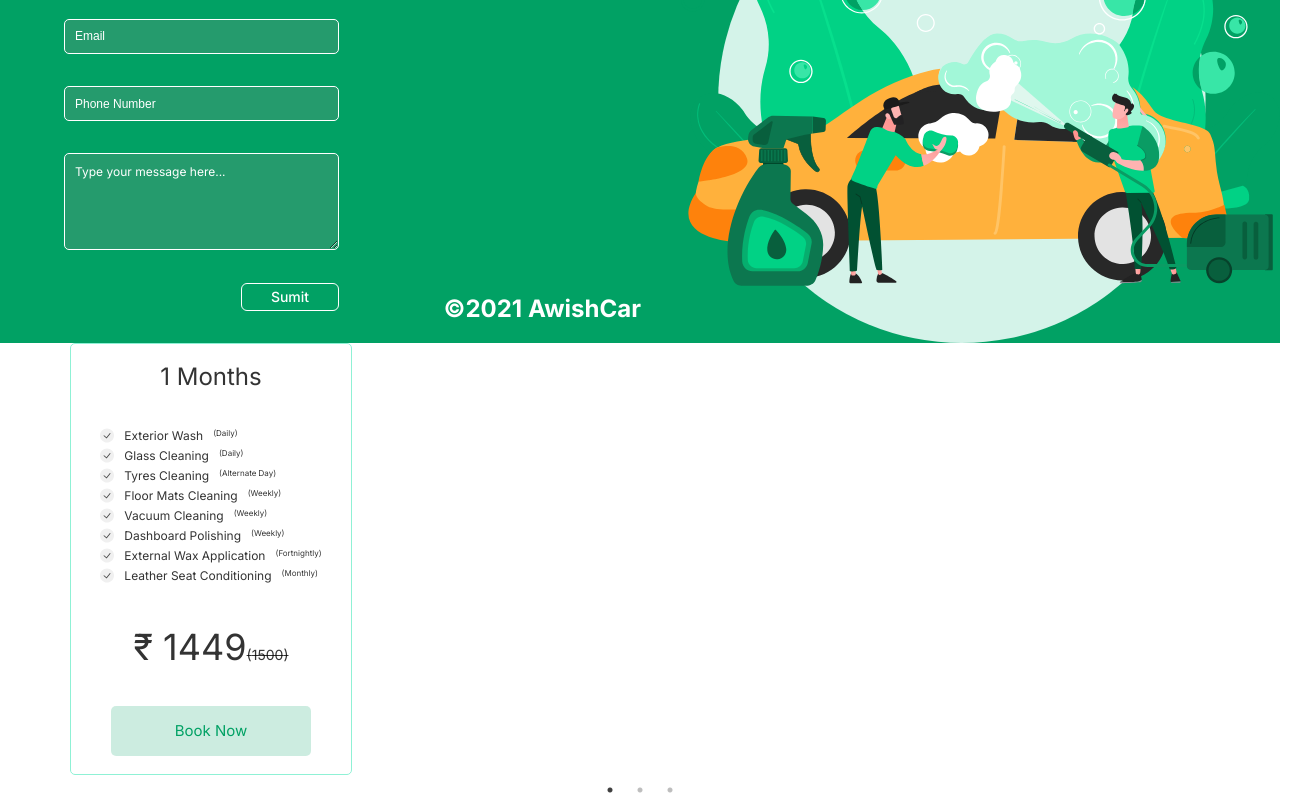
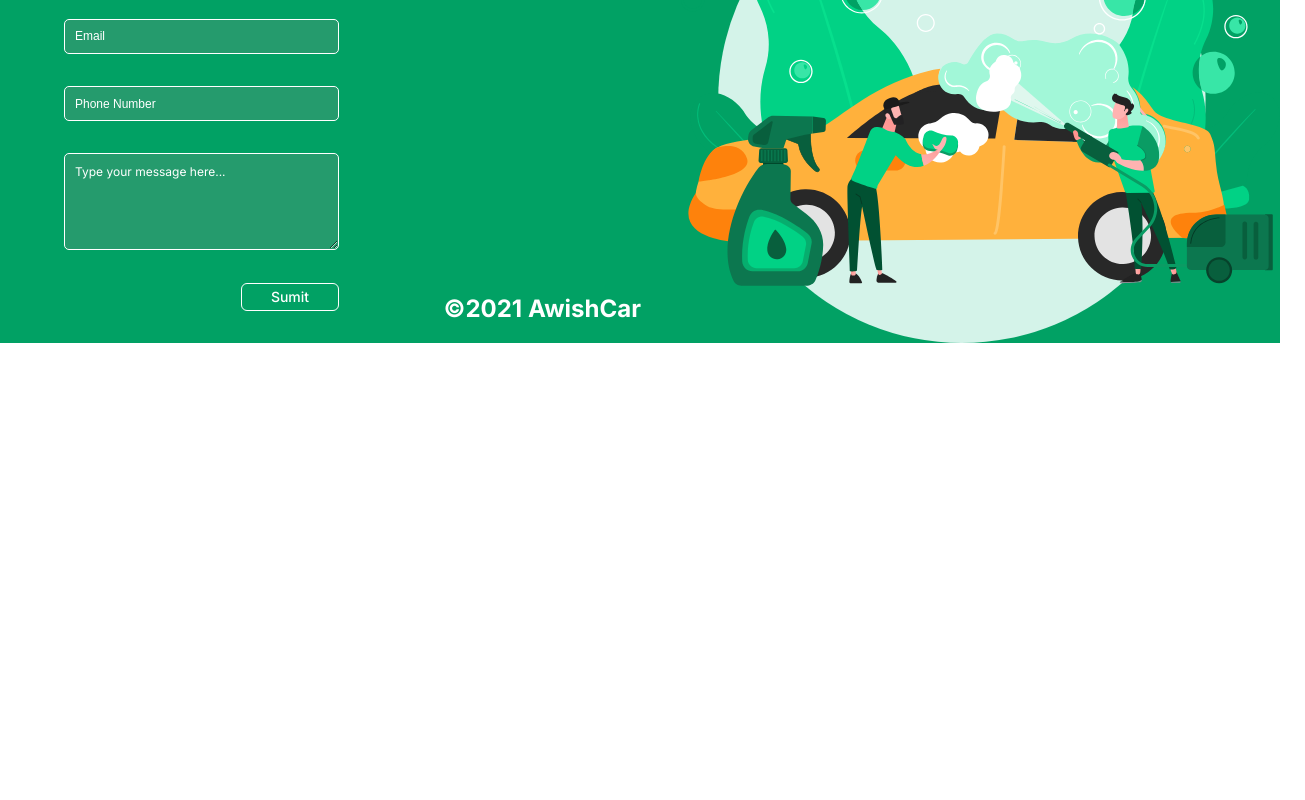
Before and after one commit to vinayaksaubhri/AwishCar, a React (Create React App) app: page / in a window 1280 px wide. Shown: the part 4280-5080 px from the top of the page, 1305 px wide, since content can reach past the window. After the commit the page ends 4628 px from the top, so only its background shows below. Built offline with nearby package versions, Linux system fonts and the light colour scheme.

Commit message:
added carousel

```diff
--- a/src/landingPage.jsx
+++ b/src/landingPage.jsx
@@ -21,7 +21,6 @@ function landingPage() {
       <OurVision />
       <OurPackage />
       <Footer />
-      <CardSlider />
     </>
   );
 }
```
